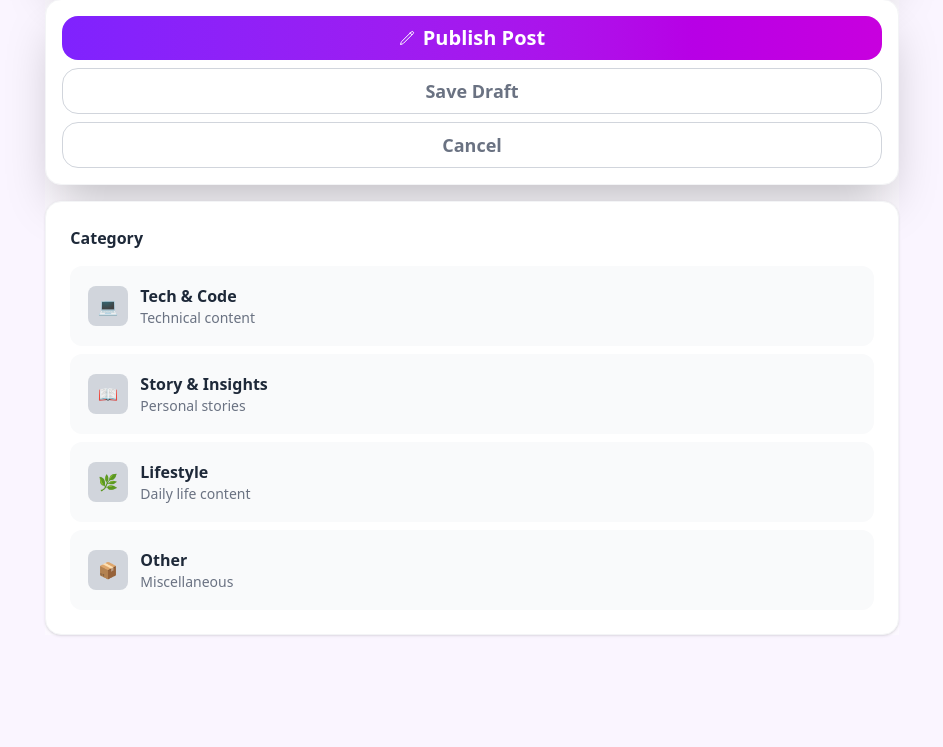
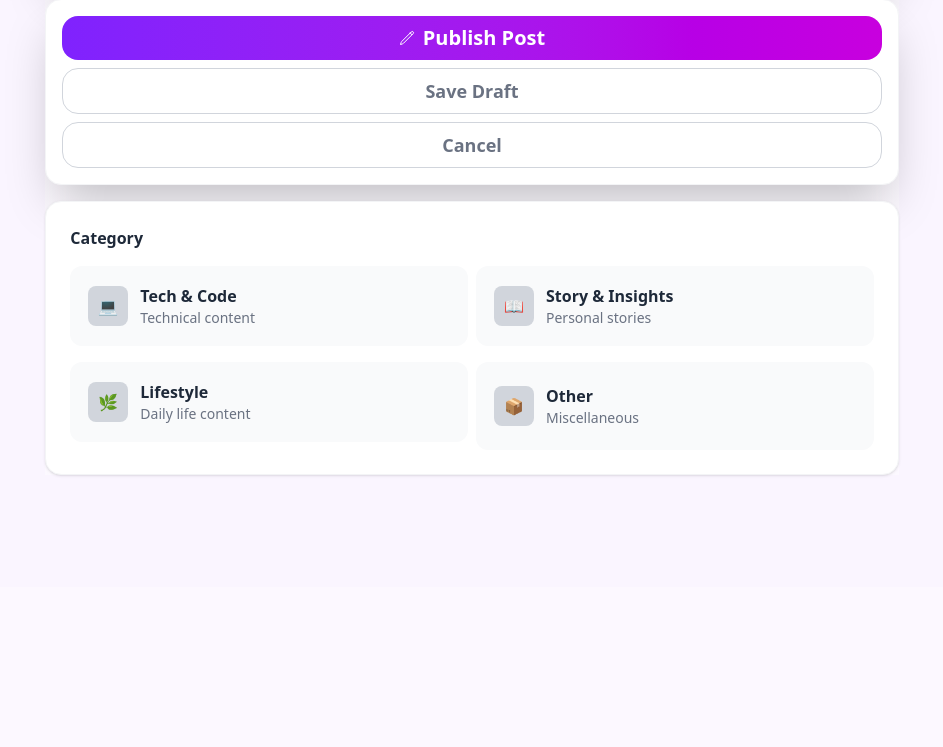
Before and after one commit to johnston-kweku/syntaxandstories, a Django app: page /create/post/ in a window 1280 px wide. Shown: the part 981-1728 px from the top of the page, without its empty margins (168-1111 px from the left). After the commit the page ends 1457 px from the top, so only its background shows below. Run offline with Django 5.2, Linux system fonts and the light colour scheme.

Commit message:
Create post page

```diff
--- a/static/css/output.css
+++ b/static/css/output.css
@@ -13,8 +13,13 @@
     --color-red-600: oklch(57.7% 0.245 27.325);
     --color-amber-100: oklch(96.2% 0.059 95.617);
     --color-amber-700: oklch(55.5% 0.163 48.998);
+    --color-yellow-100: oklch(97.3% 0.071 103.193);
     --color-yellow-500: oklch(79.5% 0.184 86.047);
+    --color-yellow-600: oklch(68.1% 0.162 75.834);
     --color-green-100: oklch(96.2% 0.044 156.743);
+    --color-green-200: oklch(92.5% 0.084 155.995);
+    --color-green-400: oklch(79.2% 0.209 151.711);
+    --color-green-500: oklch(72.3% 0.219 149.579);
     --color-green-600: oklch(62.7% 0.194 149.214);
     --color-green-700: oklch(52.7% 0.154 150.069);
     --color-violet-50: oklch(96.9% 0.016 293.756);
@@ -616,6 +621,12 @@
   .list-none {
     list-style-type: none;
   }
+  .grid-cols-1 {
+    grid-template-columns: repeat(1, minmax(0, 1fr));
+  }
+  .grid-cols-2 {
+    grid-template-columns: repeat(2, minmax(0, 1fr));
+  }
   .grid-cols-3 {
     grid-template-columns: repeat(3, minmax(0, 1fr));
   }
@@ -1702,6 +1747,11 @@
   .sm\:w-auto {
     @media (width >= 40rem) {
       width: auto;
+    }
+  }
+  .sm\:grid-cols-2 {
+    @media (width >= 40rem) {
+      grid-template-columns: repeat(2, minmax(0, 1fr));
     }
   }
   .sm\:flex-row {
--- a/static/js/create_post.js
+++ b/static/js/create_post.js
@@ -114,30 +114,55 @@ buttons.forEach(btn => {
 
         // reset all buttons
         buttons.forEach(b => {
-            b.classList.remove("bg-violet-50","border-violet-600","bg-fuchsia-50","border-fuchsia-600")
+            b.classList.remove(
+                "bg-violet-50","border-violet-600",
+                "bg-fuchsia-100","border-fuchsia-600",
+                "bg-green-100","border-green-600",
+                "bg-yellow-100","border-yellow-600"
+            )
             b.classList.add("bg-gray-50","border-transparent")
 
             const icon = b.querySelector(".icon-box")
-            icon.classList.remove("bg-violet-600","bg-fuchsia-600")
-            icon.classList.add("bg-gray-300")
+            if(icon){
+                icon.classList.remove(
+                    "bg-violet-600",
+                    "bg-fuchsia-600",
+                    "bg-green-500",
+                    "bg-yellow-500"
+                )
+
+                icon.classList.add("bg-gray-300")
+            }
         })
 
         // activate selected button
-        if(category === "tech"){
-            btn.classList.add("bg-violet-50","border-violet-600")
+        if(category === "TECH"){
+            btn.classList.add("bg-violet-100","border-violet-600")
             btn.classList.remove("bg-gray-50")
 
             btn.querySelector(".icon-box").classList.add("bg-violet-600")
         }
 
-        if(category === "story"){
-            btn.classList.add("bg-fuchsia-50","border-fuchsia-600")
+        if(category === "STORY"){
+            btn.classList.add("bg-fuchsia-100","border-fuchsia-600")
             btn.classList.remove("bg-gray-50")
 
             btn.querySelector(".icon-box").classList.add("bg-fuchsia-600")
         }
 
+        if(category === "LIFESTYLE") {
+            btn.classList.add("bg-green-100", "border-green-600")
+            btn.classList.remove("bg-gray-50")
 
+            btn.querySelector(".icon-box").classList.add("bg-green-500")
+        }
+
+        if(category === "OTHER") {
+            btn.classList.add("bg-yellow-100", "border-yellow-600")
+            btn.classList.remove("bg-gray-50")
+
+            btn.querySelector(".icon-box").classList.add("bg-yellow-600")
+        }
     })
 
 })
--- a/syntaxandstories/templates/syntaxandstories/create_post.html
+++ b/syntaxandstories/templates/syntaxandstories/create_post.html
@@ -11,6 +11,11 @@
         <h1 class="bg-linear-to-r from-violet-600 to-fuchsia-600 bg-clip-text text-transparent font-bold text-3xl">
             Create Post
         </h1>
+        {% if form.errors %}
+        <p class="bg-white p-6 rounded-2xl text-red-500 font-bold">
+            {{form.errors}}
+        </p>
+        {% endif %}
     </div>
     <form method="post" enctype="multipart/form-data" class="flex flex-col gap-4 ">
         {%  csrf_token %}
@@ -47,8 +52,8 @@
                 Remove media
             </button>
         </div>
-        <div class="w-full bg-white rounded-2xl p-4 border space-y-2 border-gray-100 shadow-2xl">
-            <button type="button"  class="flex hover:shadow-2xl cursor-pointer active:scale-95 w-full gap-2 rounded-2xl items-center justify-center p-2 bg-linear-to-r from-violet-600 to-fuchsia-600">
+        <div class="w-full bg-white rounded-2xl p-4 border space-y-2  border-gray-100 shadow-2xl">
+            <button type="submit"  class="flex hover:shadow-2xl cursor-pointer active:scale-95 w-full gap-2 rounded-2xl items-center justify-center p-2 bg-linear-to-r from-violet-600 to-fuchsia-600">
                 <svg xmlns="http://www.w3.org/2000/svg" fill="none" viewBox="0 0 24 24" stroke-width="1.5" stroke="currentColor" class="w-4 h-4 stroke-white">
                 <path stroke-linecap="round" stroke-linejoin="round" d="m16.862 4.487 1.687-1.688a1.875 1.875 0 1 1 2.652 2.652L6.832 19.82a4.5 4.5 0 0 1-1.897 1.13l-2.685.8.8-2.685a4.5 4.5 0 0 1 1.13-1.897L16.863 4.487Zm0 0L19.5 7.125" />
                 </svg>
@@ -71,10 +76,10 @@
             <!-- hidden field Django will read -->
             <input type="hidden" name="category" id="category-input">
 
-            <div class="space-y-2">
+            <div class="space-y-2 grid grid-cols-1 sm:grid-cols-2 gap-2">
 
                 <!-- TECH -->
-                <button type="button" data-category="tech" class="category-btn w-full flex items-center gap-3 p-4 rounded-xl transition-all bg-gray-50 border-2 border-transparent hover:border-gray-300">
+                <button type="button" data-category="TECH" class="category-btn w-full flex items-center gap-3 p-4 rounded-xl transition-all bg-gray-50 border-2 border-transparent hover:border-gray-300">
                     <div class="icon-box w-10 h-10 rounded-lg flex items-center justify-center bg-gray-300">
                     💻
                     </div>
@@ -86,7 +91,7 @@
                 </button>
 
                 <!-- STORY -->
-                <button type="button" data-category="story" class="category-btn w-full flex items-center gap-3 p-4 rounded-xl transition-all bg-gray-50 border-2 border-transparent hover:border-gray-300">
+                <button type="button" data-category="STORY" class="category-btn w-full flex items-center gap-3 p-4 rounded-xl transition-all bg-gray-50 border-2 border-transparent hover:border-gray-300">
                     <div class="icon-box w-10 h-10 rounded-lg flex items-center justify-center bg-gray-300">
                         📖
                     </div>
@@ -98,7 +103,7 @@
                 </button>
 
                 <!-- LIFESTYLE -->
-                <button type="button" data-category="lifestyle" class="category-btn w-full flex items-center gap-3 p-4 rounded-xl transition-all bg-gray-50 border-2 border-transparent hover:border-gray-300">
+                <button type="button" data-category="LIFESTYLE" class="category-btn w-full flex items-center gap-3 p-4 rounded-xl transition-all bg-gray-50 border-2 border-transparent hover:border-gray-300">
                     <div class="icon-box w-10 h-10 rounded-lg flex items-center justify-center bg-gray-300">
                         🌿
                     </div>
@@ -110,7 +115,7 @@
                 </button>
 
                 <!-- OTHER -->
-                <button type="button" data-category="other" class="category-btn w-full flex items-center gap-3 p-4 rounded-xl transition-all bg-gray-50 border-2 border-transparent hover:border-gray-300">
+                <button type="button" data-category="OTHER" class="category-btn w-full flex items-center gap-3 p-4 rounded-xl transition-all bg-gray-50 border-2 border-transparent hover:border-gray-300">
                     <div class="icon-box w-10 h-10 rounded-lg flex items-center justify-center bg-gray-300">
                         📦
                     </div>
--- a/syntaxandstories/views.py
+++ b/syntaxandstories/views.py
@@ -221,7 +221,9 @@ def create_post(request):
     if request.method == 'POST':
         form = PostForm(request.POST, request.FILES)
         if form.is_valid():
-            form.save()
+            post = form.save(commit=False)
+            post.author = request.user
+            post.save()
             return redirect('syntaxandstories:feed')
 
     else:
```
Also changed, not shown: other parts of static/css/output.css (+34 -0 lines).
